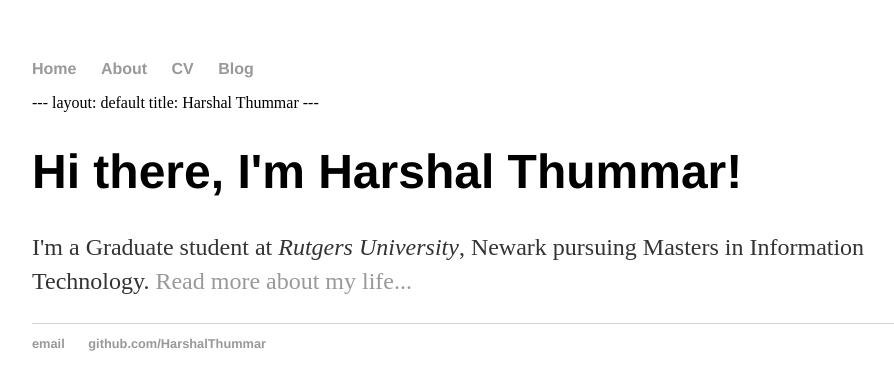
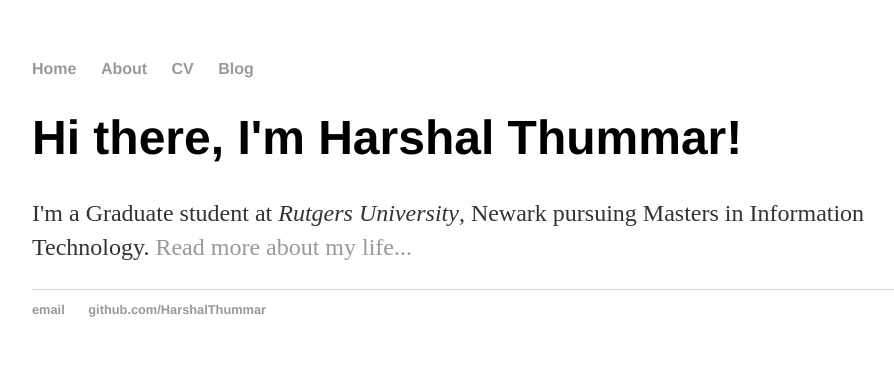
Before and after one commit to HarshalThummar/harshalthummar.github.io, a Jekyll site: the page built from index.html, in a window 1280 px wide. Shown: the top 390 px of the page, without its empty margins (160-1054 px from the left). Built offline with Jekyll 4.4.1, drawn with Linux system fonts in a browser that asks for light colours.

Commit message:
Update index.html

```diff
--- a/index.html
+++ b/index.html
@@ -1,20 +1,3 @@
-<!DOCTYPE html>
-<html>
-	<head>
-		<title>Harshal Thummar</title>
-		<!-- link to main stylesheet -->
-		<link rel="stylesheet" type="text/css" href="/css/main.css">
-	</head>
-	<body>
-		<nav>
-    		<ul>
-        		<li><a href="/">Home</a></li>
-	        	<li><a href="/about">About</a></li>
-        		<li><a href="/cv">CV</a></li>
-        		<li><a href="/blog">Blog</a></li>
-    		</ul>
-		</nav>
-		<div class="container">
 ---
 layout: default
 title: Harshal Thummar
@@ -23,12 +6,3 @@
 	<h1>Hi there, I'm Harshal Thummar!</h1>
 	<p>I'm a Graduate student at <em>Rutgers University</em>, Newark pursuing Masters in Information Technology. <a href="/about">Read more about my life...</a></p>
     		</div><!-- /.blurb -->
-		</div><!-- /.container -->
-		<footer>
-    		<ul>
-        		<li><a href="thummarharshal.com">email</a></li>
-        		<li><a href="https://github.com/HarshalThummar">github.com/HarshalThummar</a></li>
-			</ul>
-		</footer>
-	</body>
-</html>
```
Lines whose indentation alone changed are shown as unchanged.
